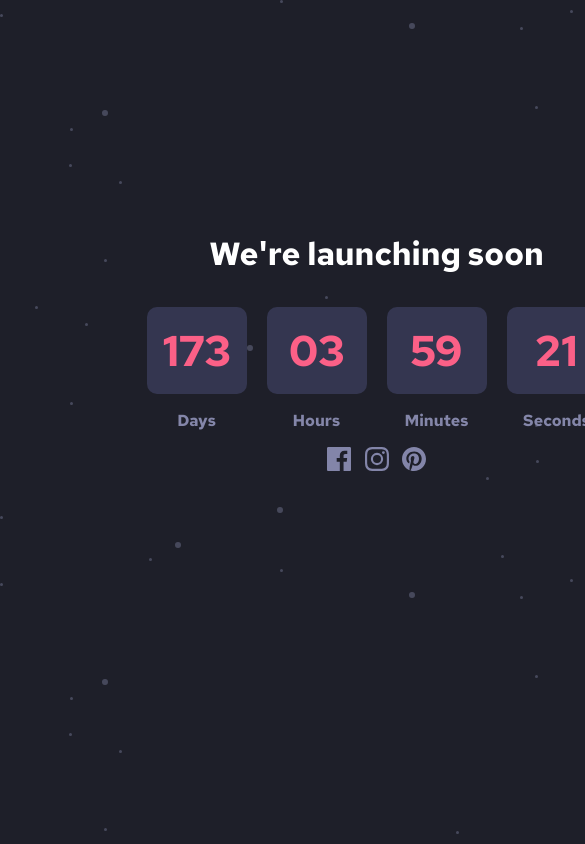
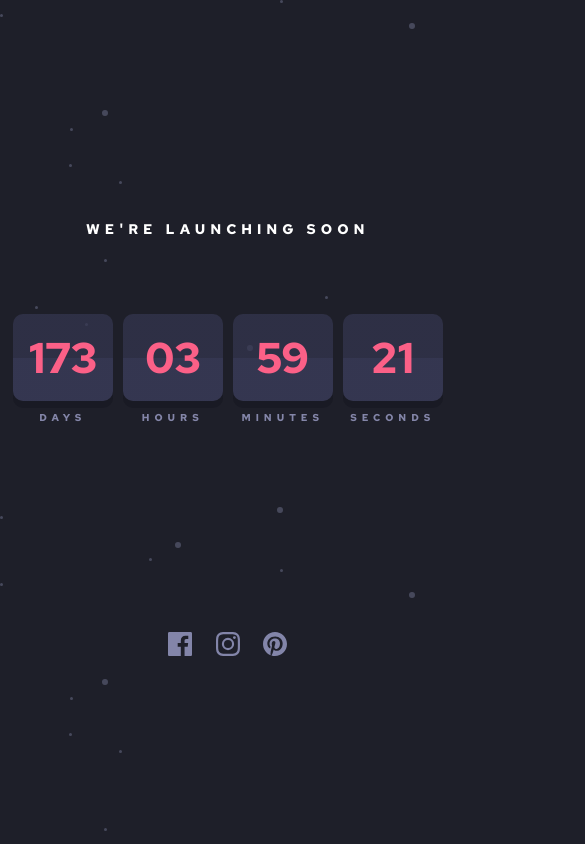
Before and after one commit to lkokes/countdown-timer, a plain HTML site: page index.html in a window 390 px wide. Shown: the top 844 px of the page, 585 px wide, since content can reach past the window. Drawn offline with Linux system fonts and the light colour scheme.

Commit message:
update css styles

```diff
--- a/styles.css
+++ b/styles.css
@@ -19,11 +19,22 @@ body {
 h1 {
     color: white;
     text-align: center;
+    font-size: 14px;
+    text-transform: uppercase;
+    letter-spacing: 5px;
+    margin-bottom: 15%;
 }
 
 #time {
-    display: flex;
-    justify-content: center;
+  display: flex;
+  color: white;
+  align-items: center;
+  justify-content: center;
+  text-align: center;
+}
+
+p#days, p#hours, p#minutes, p#seconds {
+    box-shadow: 0px 7px hsl(234, 17%, 12%);
 }
 
 #time p.y {
@@ -36,22 +47,60 @@ h1 {
     background-color: hsl(236, 21%, 26%);
     width: 70px;
     text-align: center;
+    background: linear-gradient(
+        to top,
+        hsl(236, 21%, 26%) 0%,
+        hsl(236, 21%, 26%) 50%,
+        hsl(236deg 21% 26% / 71%) 50%,
+        hsl(236deg 21% 26% / 71%) 100%
+    );
 }
 
 p.text {
     text-align: center;
     color: hsl(237, 18%, 59%);
+    text-transform: uppercase;
+    letter-spacing: 5px;
+    font-size: 10px;
 }
 
 .social-media{
     text-align: center;
+    margin: 45% 5% 0 5%;
 }
 
 img {
-    padding: 0 5px;
+    margin: 0 10px;
 }
 
 img:hover {
-    padding: 0 5px;
     cursor: pointer;
 }
+
+@media screen and (max-width: 800px) {
+    .content {
+        position: absolute;
+        top: 25%;
+        left: 20%;
+    }
+}
+
+@media screen and (max-width: 630px) {
+    .content {
+        position: absolute;
+        top: 25%;
+        left: 10%;
+    }
+}
+
+@media screen and (max-width: 530px) {
+    .content {
+        position: absolute;
+        top: 25%;
+        left: 2%;
+    }
+
+    #time .x {
+        margin: 0 -5px;
+    }
+}
```
